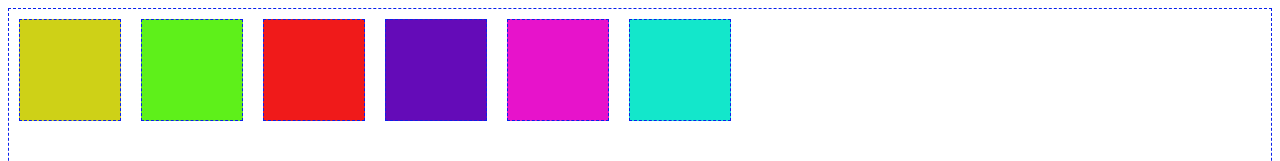
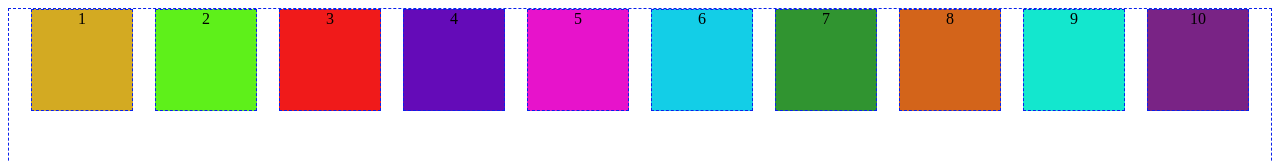
Before and after one commit to Souhailimohamed/project2, a plain HTML site: page page3.html in a window 1280 px wide. Shown: the top 161 px of the page. Drawn offline with Linux system fonts and the light colour scheme.

Commit message:
flexbox change

```diff
--- a/page3.html
+++ b/page3.html
@@ -8,25 +8,18 @@
 
 
          .container {
-            height: 80vh;
+            height: 50vh;
+            border: 1px dashed rgb(9, 32, 236);
             display: flex;
-            flex-direction: row;
-            flex-wrap: wrap;
-            border: 1px dashed rgb(9, 32, 236);
-            justify-content:flex-start;
-            align-items:start;
-            align-content: start;
-
-
-
+            flex-wrap:wrap;
+            justify-content:space-evenly;
 
         }
         .container div {
             width: 100px;
             height: 100px;
             border: 1px dashed rgb(9, 32, 236);
-            margin: 10px;
-
+            text-align: center;
         }
 
 
@@ -34,12 +27,16 @@
 </head>
 <body>
     <div class="container">
-        <div style="background-color: rgb(206, 209, 23);"></div>
-        <div style="background-color: rgb(94, 240, 26);"></div>
-        <div style="background-color: rgb(240, 26, 26);"></div>
-        <div style="background-color: rgb(100, 11, 184);"></div>
-        <div style="background-color: rgb(231, 19, 203);"></div>
-        <div style="background-color: rgb(19, 231, 203);"></div>
+        <div style="background-color: rgb(211, 170, 34);">1</div>
+        <div style="background-color: rgb(94, 240, 26);">2</div>
+        <div style="background-color: rgb(240, 26, 26);">3</div>
+        <div style="background-color: rgb(100, 11, 184);">4</div>
+        <div style="background-color: rgb(231, 19, 203);">5</div>
+        <div style="background-color: rgb(19, 206, 231);">6</div>
+        <div style="background-color: rgb(48, 148, 48);">7</div>
+        <div style="background-color: rgb(211, 100, 26);">8</div>
+        <div style="background-color: rgb(19, 231, 206);">9</div>
+        <div style="background-color: rgb(121, 35, 133);">10</div>
 
     </div>
 
```
